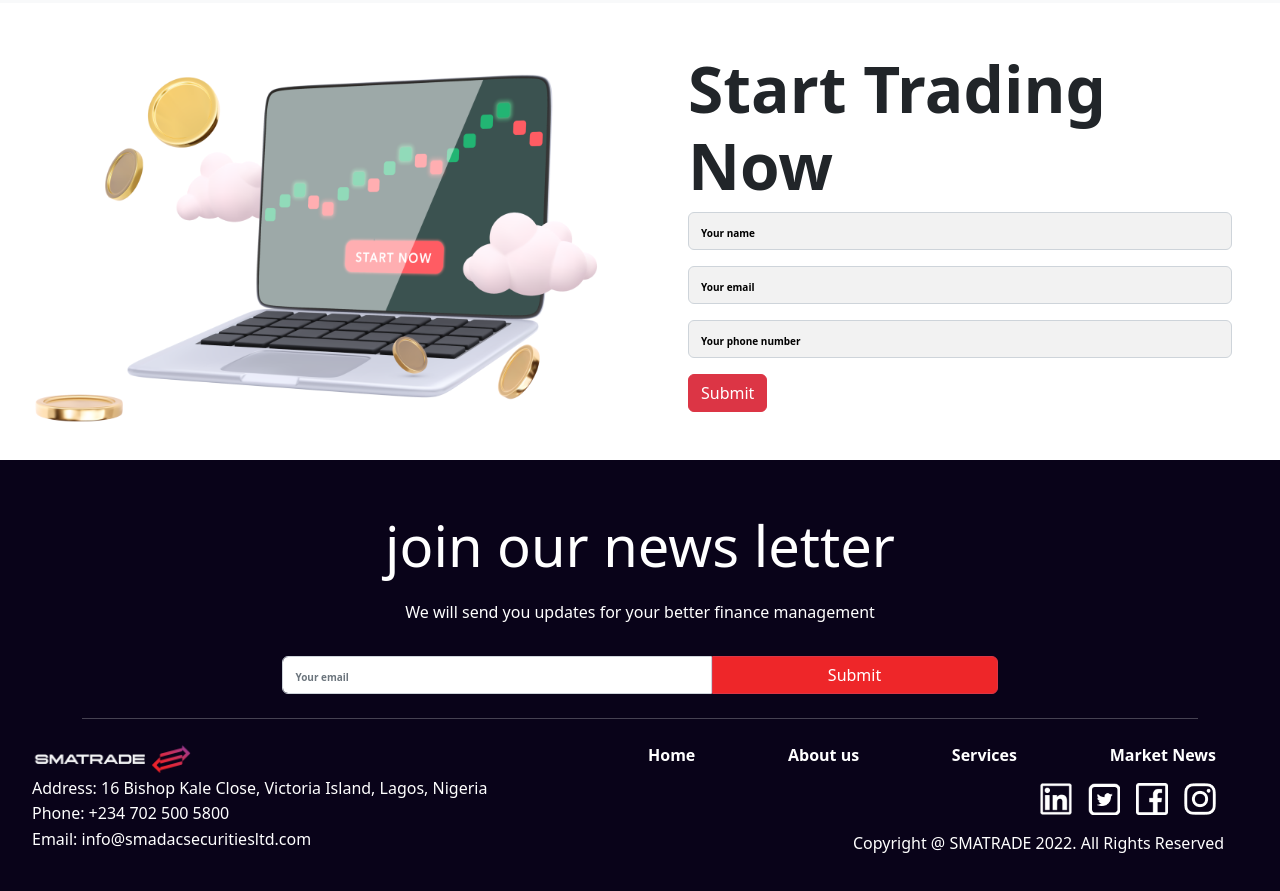
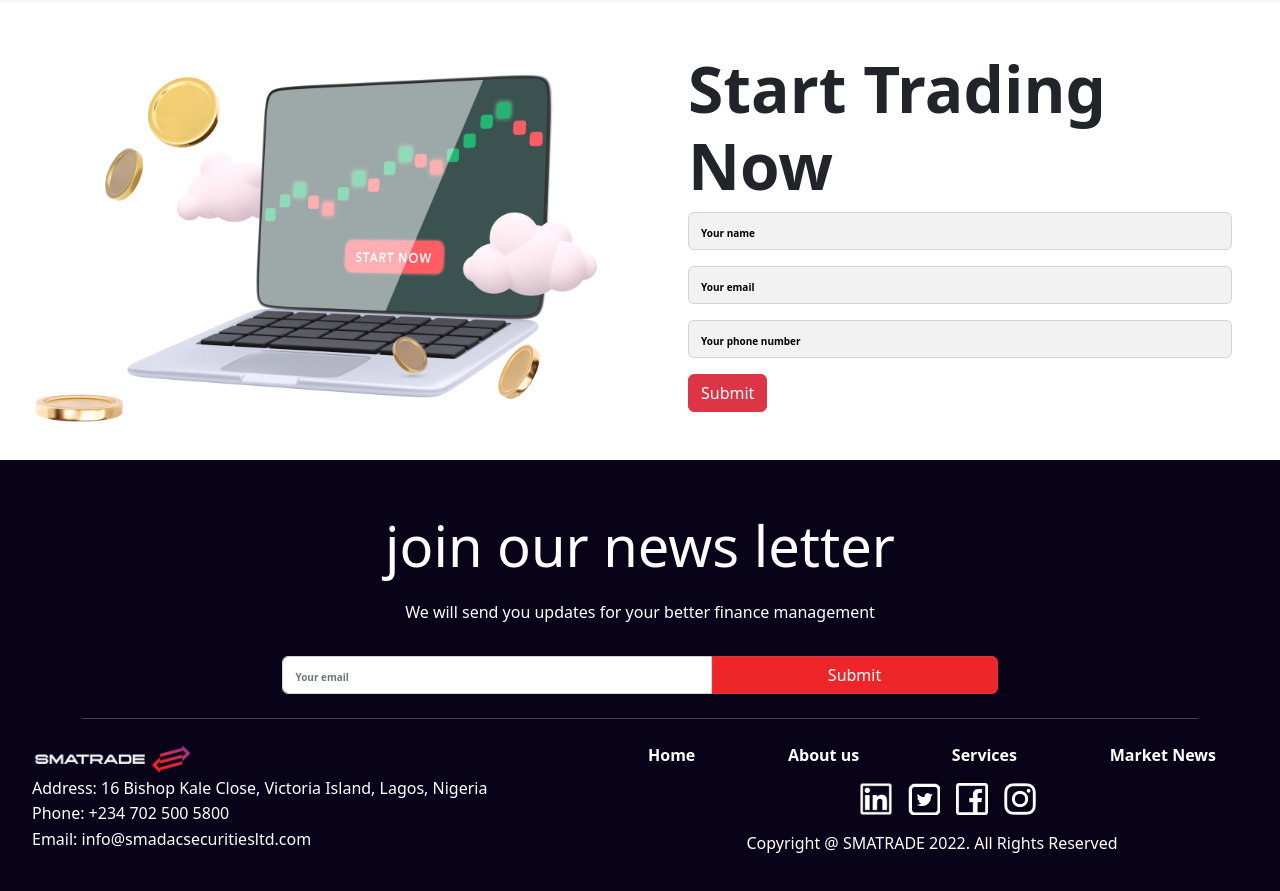
Before and after one commit to adekastanley/smatrade, a plain HTML site: page index.html in a window 1280 px wide. Shown: the part 2138-3029 px from the top of the page. Drawn offline with nearby package versions, Linux system fonts and the light colour scheme; no server answers; files whose address does not match are found by name.

Commit message:
changes to footer, all centered

```diff
--- a/style.css
+++ b/style.css
@@ -343,7 +343,7 @@ footer .footer-logo {
 }
 
 .left-bottom {
-  text-align: right;
+  text-align: center;
 }
 
 .bottom-nav {
@@ -363,7 +363,7 @@ li {
 
 .socials {
   display: flex;
-  justify-content: flex-end;
+  justify-content: center;
   /* flex-direction: row; */
 }
 .socials li {
```
